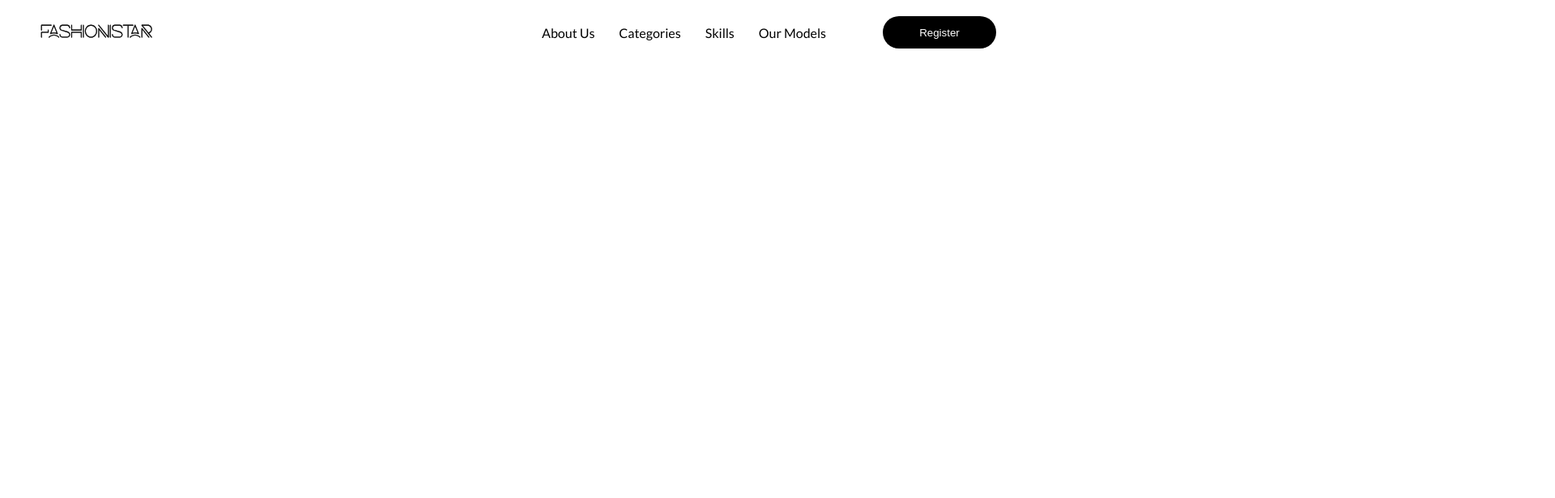
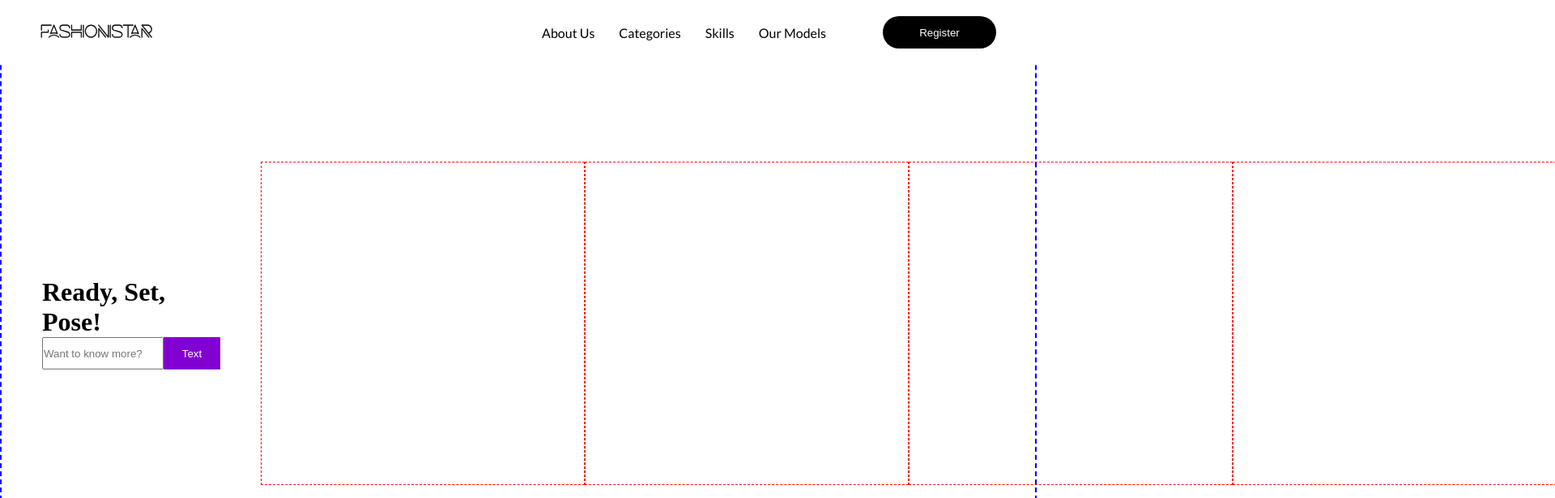
Before and after one commit to Deevyn9/Fashionstar, a React (Vite) app: page / in a window 1280 px wide. Shown: the top 616 px of the page at 81% size, 1920 px wide, since content can reach past the window. Built offline with nearby package versions, Linux system fonts and the light colour scheme.

Commit message:
hero input field

```diff
--- a/src/components/Hero/Hero.css
+++ b/src/components/Hero/Hero.css
@@ -0,0 +1,39 @@
+.Hero {
+    display: flex;
+    width: 100%;
+    height: 100vh;
+    border: 2px dashed blue;
+    align-items: center;
+    padding: 0 50px;
+}
+
+.Hero .hero__text {
+    margin-right: 50px;
+}
+
+.Hero .hero__text .hero__input {
+    display: flex;
+}
+
+.Hero .hero__text .hero__input input {
+    width: 150px;
+    height: 40px;
+}
+
+.Hero .hero__text .hero__input button {
+    width: 70px;
+    background-color: #8200D2;
+    border: none;
+    color: white;
+    font-weight: 500px;
+}
+
+.hero__images {
+    display: flex;
+}
+
+.flex__image {
+    border: 1px dashed red;
+    height: 400px;
+    width: 400px;
+}
--- a/src/components/Hero/Hero.jsx
+++ b/src/components/Hero/Hero.jsx
@@ -1,14 +1,27 @@
+import { useState } from "react";
 import FaceModelling from "../../assets/Face Modelling.svg";
 import Commercial from "../../assets/Commercial.svg";
 import Runway from "../../assets/Runway.svg";
 import Editorial from "../../assets/Editorial.svg";
+
 import "./Hero.css";
 
 const Hero = () => {
   return (
     <div className="Hero">
-      <div className="hero__text"></div>
-      <div className="hero__images"></div>
+      <div className="hero__text">
+        <h1>Ready, Set, Pose!</h1>
+        <div className="hero__input">
+          <input type="text" placeholder="Want to know more?" />
+          <button>Text</button>
+        </div>
+      </div>
+      <div className="hero__images">
+        <div className="flex__image"></div>
+        <div className="flex__image"></div>
+        <div className="flex__image"></div>
+        <div className="flex__image"></div>
+      </div>
     </div>
   );
 };
--- a/src/components/Nav/Nav.css
+++ b/src/components/Nav/Nav.css
@@ -1,6 +1,7 @@
 @import url('https://fonts.googleapis.com/css2?family=Lato:wght@300;400&display=swap');
 
 .nav {
+    position: fixed;
     display: flex;
     justify-content: space-between;
     height: 80px;
@@ -44,6 +45,11 @@
     height: 40px;
     border-radius: 20px;
     cursor: pointer;
+    transition: all .3s ease-in-out;
+}
+
+.nav .right__nav .nav__button button:hover {
+scale: 1.05;
 }
 
 .nav .nav__burger {
```
